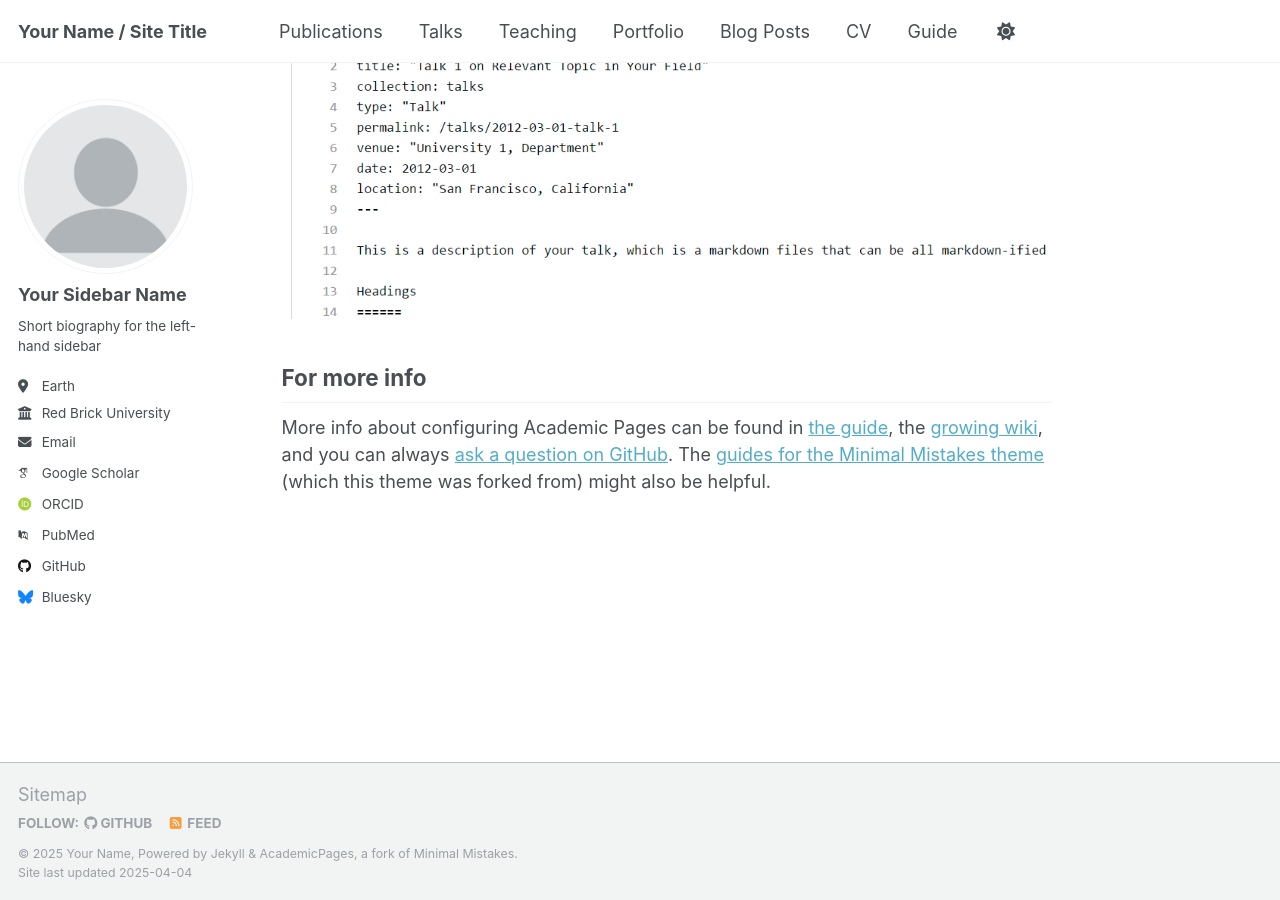
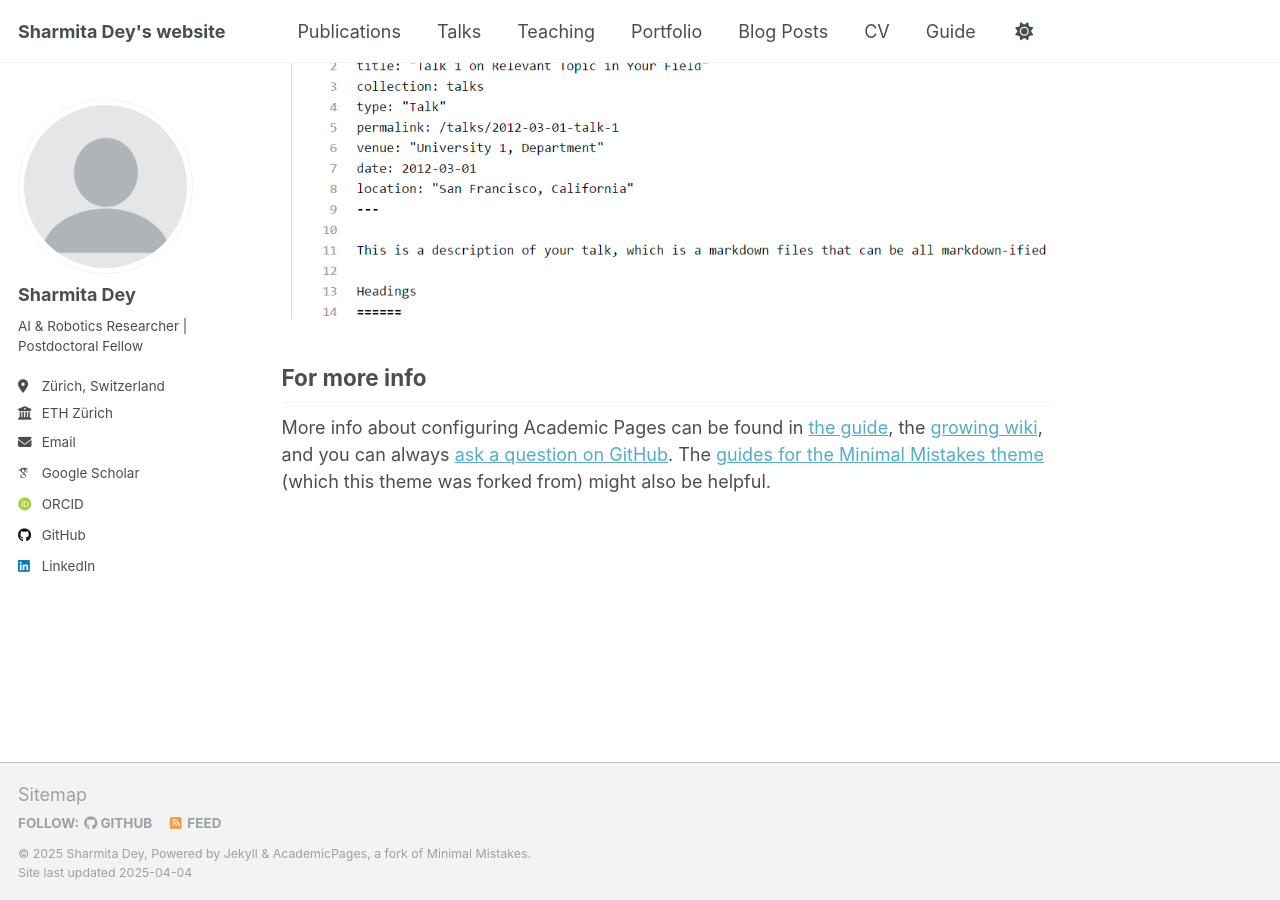
Before and after one commit to Shar-01/shar01.github.io, a Jekyll site: the page built from _pages/about.md, in a window 1280 px wide and 900 px high, scrolled down 2636 px. Built offline with Jekyll 4.4.1, drawn with Linux system fonts in a browser that asks for light colours; some web fonts are replaced.

Commit message:
Update _config.yml

```diff
--- a/_config.yml
+++ b/_config.yml
@@ -9,13 +9,13 @@
 # Basic Site Settings
 locale                   : "en-US"
 site_theme               : "default"
-title                    : "Your Name / Site Title"
+title                    : "Sharmita Dey's website"
 title_separator          : "-"
-name                     : &name "Your Name"
-description              : &description "personal description"
-url                      : https://academicpages.github.io # the base hostname & protocol for your site e.g. "https://[your GitHub username].github.io"
+name                     : &name "Sharmita Dey"
+description              : &description "Sharmita Dey's website"
+url                      : https://shar01.github.io # the base hostname & protocol for your site e.g. "https://[your GitHub username].github.io"
 baseurl                  : "" # the subpath of your site, e.g. "/blog"
-repository               : "academicpages/academicpages.github.io"
+repository               : "Shar-01/shar01.github.io"
 
 # Site Author - The following control what appear as part of the author content on the side bar.
 #               If a field is blank the icon and link will not appear, otherwise it will be shown.
@@ -23,21 +23,21 @@ repository               : "academicpages/academicpages.github.io"
 author:
   # Biographic information
   avatar           : "profile.png"
-  name             : "Your Sidebar Name"
+  name             : "Sharmita Dey"
   pronouns         : # example: "she/her"
-  bio              : "Short biography for the left-hand sidebar"
-  location         : "Earth"
-  employer         : "Red Brick University"
+  bio              : "AI & Robotics Researcher | Postdoctoral Fellow"
+  location         : "Zürich, Switzerland"
+  employer         : "ETH Zürich"
   uri              : # URL
-  email            : "none@example.org"
+  email            : "dey.sharmita01@gmail.com"
 
   # Academic websites
   arxiv            : # URL - Update with the correct link to your profile
-  googlescholar    : "https://scholar.google.com/citations?user=PS_CX0AAAAAJ"
+  googlescholar    : "https://scholar.google.de/citations?user=dRn_bawAAAAJ"
   impactstory      : # URL
-  orcid            : "http://orcid.org/yourorcidurl"
+  orcid            : "https://orcid.org/0000-0001-8058-4867"
   semantic         : # URL
-  pubmed           : "https://www.ncbi.nlm.nih.gov/pubmed/?term=john+snow"
+  pubmed           : #"https://www.ncbi.nlm.nih.gov/pubmed/?term=john+snow"
   researchgate     : # URL
   scopus           : # URL
 
@@ -45,12 +45,12 @@ author:
   bitbucket        : # Username - Update with your username on the site
   codepen          : # Username
   dribbble         : # Username
-  github           : "academicpages"
+  github           : "Shar-01"
   kaggle           : # Username
   stackoverflow    : # User number or user number and name (i.e., use "1" or "1/jeff-atwood")
 
   # Social media
-  bluesky          : "bsky.app" # Replace this with you Bluesky username
+  bluesky          : #"bsky.app" # Replace this with you Bluesky username
   facebook         : # Username
   flickr           : # Username
   foursquare       : # Username
@@ -59,7 +59,7 @@ author:
   keybase          : # Username
   instagram        : # Username
   lastfm           : # Username
-  linkedin         : # Username
+  linkedin         : https://www.linkedin.com/in/sharmita-dey-23087b24/
   mastodon         : # URL
   medium           : # URL
   pinterest        : # Username
@@ -131,7 +131,7 @@ yandex_site_verification :
 
 # Social Sharing
 twitter:
-  username               : &twitter
+  username               : #&twitter
 facebook:
   username               :
   app_id                 :
```
